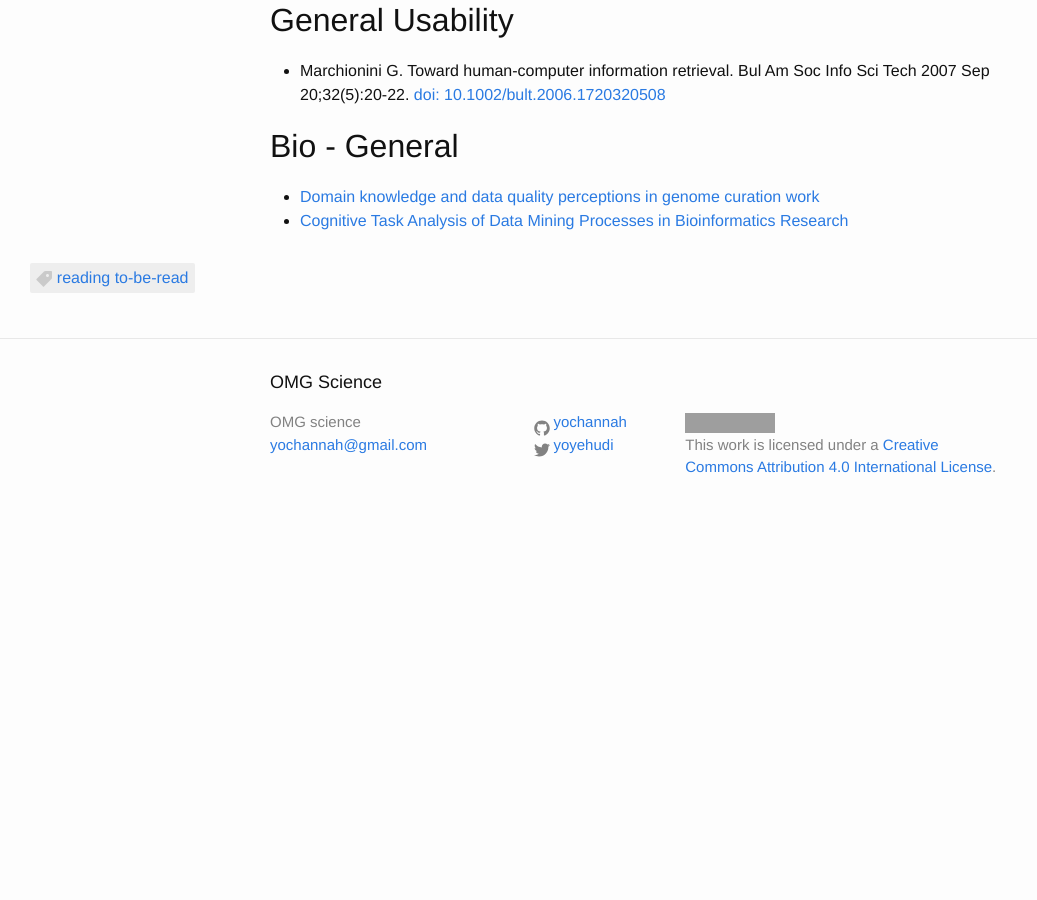
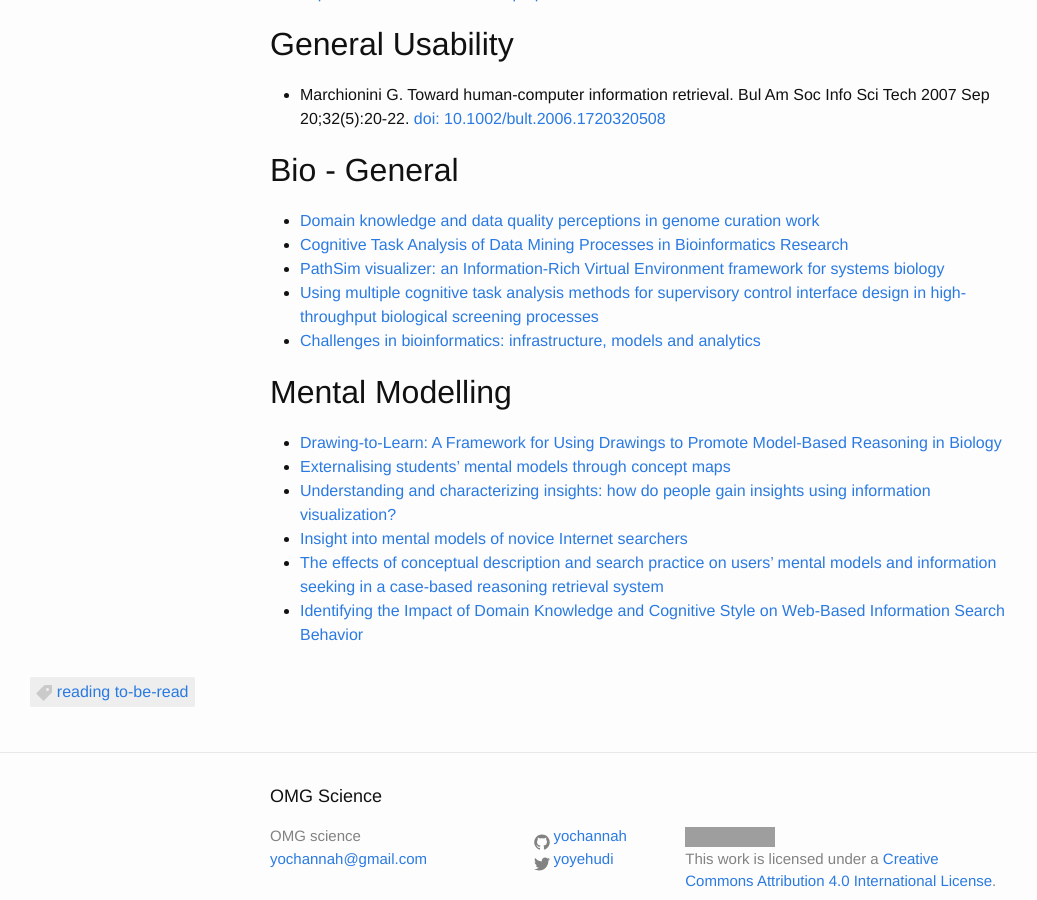
Before and after one commit to yochannah/omgscience, a Jekyll site: the page built from tbr-pile/index.md, in a window 1280 px wide and 900 px high, scrolled down 675 px. Shown: the whole window, without its empty margins (0-1037 px from the left). Built offline with Jekyll 4.4.1, drawn with Linux system fonts in a browser that asks for light colours; a file with an impossible date is left out; before the commit the page ends 1214 px from its top, so only the background shows below that; some of the changed text lies outside the part shown; grey boxes are pictures that could not be loaded.

```diff
--- a/tbr-pile/index.md
+++ b/tbr-pile/index.md
@@ -7,7 +7,7 @@ tags: reading to-be-read
 
 TBR:
 
-## Bio + usability
+## Bio + usability
 
 - [Usability of Navigation Tools for Browsing Genetic Sequences](http://dl.acm.org/citation.cfm?id=1862287)
 - [Heuristic evaluations of bioinformatics tools: a development case](http://link.springer.com/chapter/10.1007/978-3-642-02574-7_37)
@@ -32,3 +32,14 @@ TBR:
 
 - [Domain knowledge and data quality perceptions in genome curation work](https://doi-org.manchester.idm.oclc.org/10.1108/JD-08-2013-0104)
 - [Cognitive Task Analysis of Data Mining Processes in Bioinformatics Research](https://doi-org.manchester.idm.oclc.org/10.1177%2F154193120404800533)
+- [PathSim visualizer: an Information-Rich Virtual Environment framework for systems biology](https://doi-org.manchester.idm.oclc.org/10.1145/985040.985042)
+- [Using multiple cognitive task analysis methods for supervisory control interface design in high-throughput biological screening processes](https://doi-org.manchester.idm.oclc.org/10.1007/s10111-006-0029-9)
+- [Challenges in bioinformatics: infrastructure, models and analytics](https://doi.org/10.1016/S0167-7799\(01\)01603-1)
+
+## Mental modelling
+- [Drawing-to-Learn: A Framework for Using Drawings to Promote Model-Based Reasoning in Biology](https://doi.org/10.1187/cbe.14-08-0128)
+- [Externalising students' mental models through concept maps](https://doi-org.manchester.idm.oclc.org/10.1080/00219266.2007.9656078)
+- [Understanding and characterizing insights: how do people gain insights using information visualization?](https://doi-org.manchester.idm.oclc.org/10.1145/1377966.1377971)
+- [Insight into mental models of novice Internet searchers](https://doi-org.manchester.idm.oclc.org/10.1145/792704.792711)
+- [The effects of conceptual description and search practice on users’ mental models and information seeking in a case-based reasoning retrieval system](https://doi.org/10.1016/j.ipm.2007.03.008)
+- [Identifying the Impact of Domain Knowledge and Cognitive Style on Web-Based Information Search Behavior ](https://doi-org.manchester.idm.oclc.org/10.2190/T6R2-5111-5805-10MT)
```
Also changed, not shown: _posts/2019-05-16-protocol-card-sort.md (added, +17 -0 lines).
